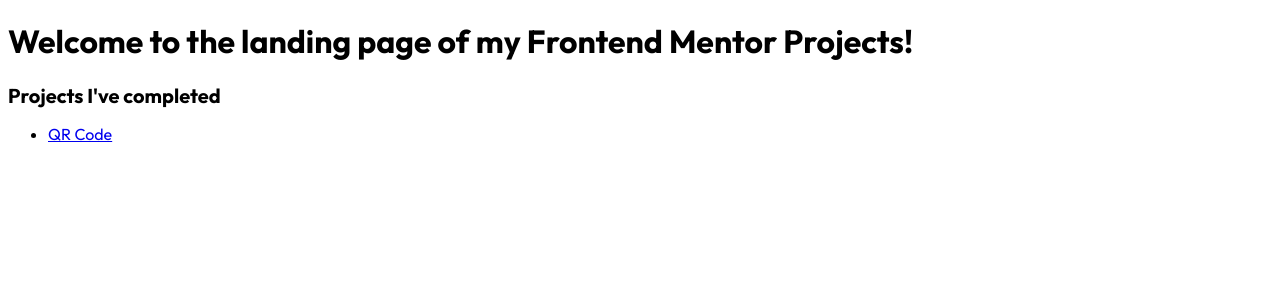
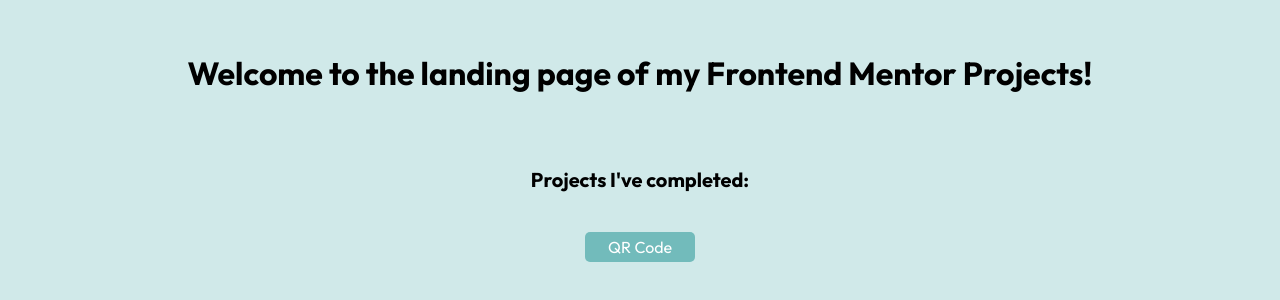
Before and after one commit to marionhacot/Frontend_Mentor_Projects, a plain HTML site: page index.html in a window 1280 px wide. Drawn offline with Linux system fonts and the light colour scheme.

Commit message:
Changed the styling of landing page

```diff
--- a/index.html
+++ b/index.html
@@ -18,9 +18,9 @@
   </head>
   <body>
     <h1>Welcome to the landing page of my Frontend Mentor Projects!</h1>
-    <h2>Projects I've completed</h2>
-    <ul>
-      <li><a href="QR_Code" />QR Code</li>
-    </ul>
+    <h2>Projects I've completed:</h2>
+    <section>
+      <div class="project"><a href="QR_Code" />QR Code</div>
+    </section>
   </body>
 </html>
--- a/styles.css
+++ b/styles.css
@@ -1,12 +1,38 @@
 html {
   font-size: 16px;
   font-family: "Outfit", sans-serif;
+  text-align: center;
+  background-color: rgb(208, 233, 233);
 }
 
 h1 {
   font-size: 2rem;
+  padding: 2rem;
 }
 
 h2 {
   font-size: 1.25rem;
+  padding: 1.25rem;
 }
+
+.project {
+  background-color: rgb(114, 187, 187);
+  width: 100px;
+  border-radius: 5px;
+  padding: 5px;
+  margin: 20px auto;
+}
+
+.project a {
+  text-decoration: none;
+  cursor: pointer;
+  color: white;
+}
+
+.project a:visited {
+  color: rgb(172, 170, 170);
+}
+
+.project a:hover {
+  text-decoration: underline;
+}
```
